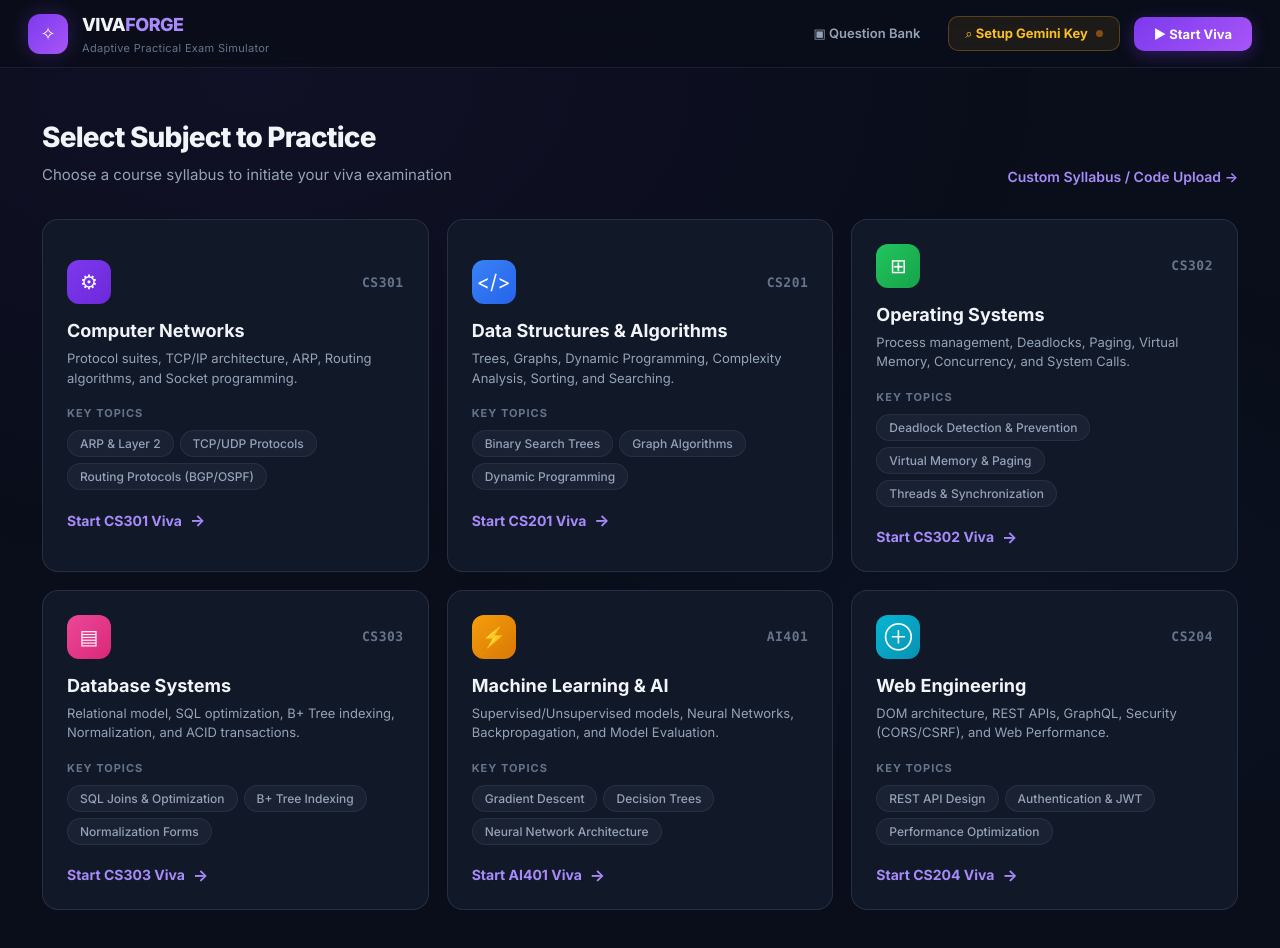
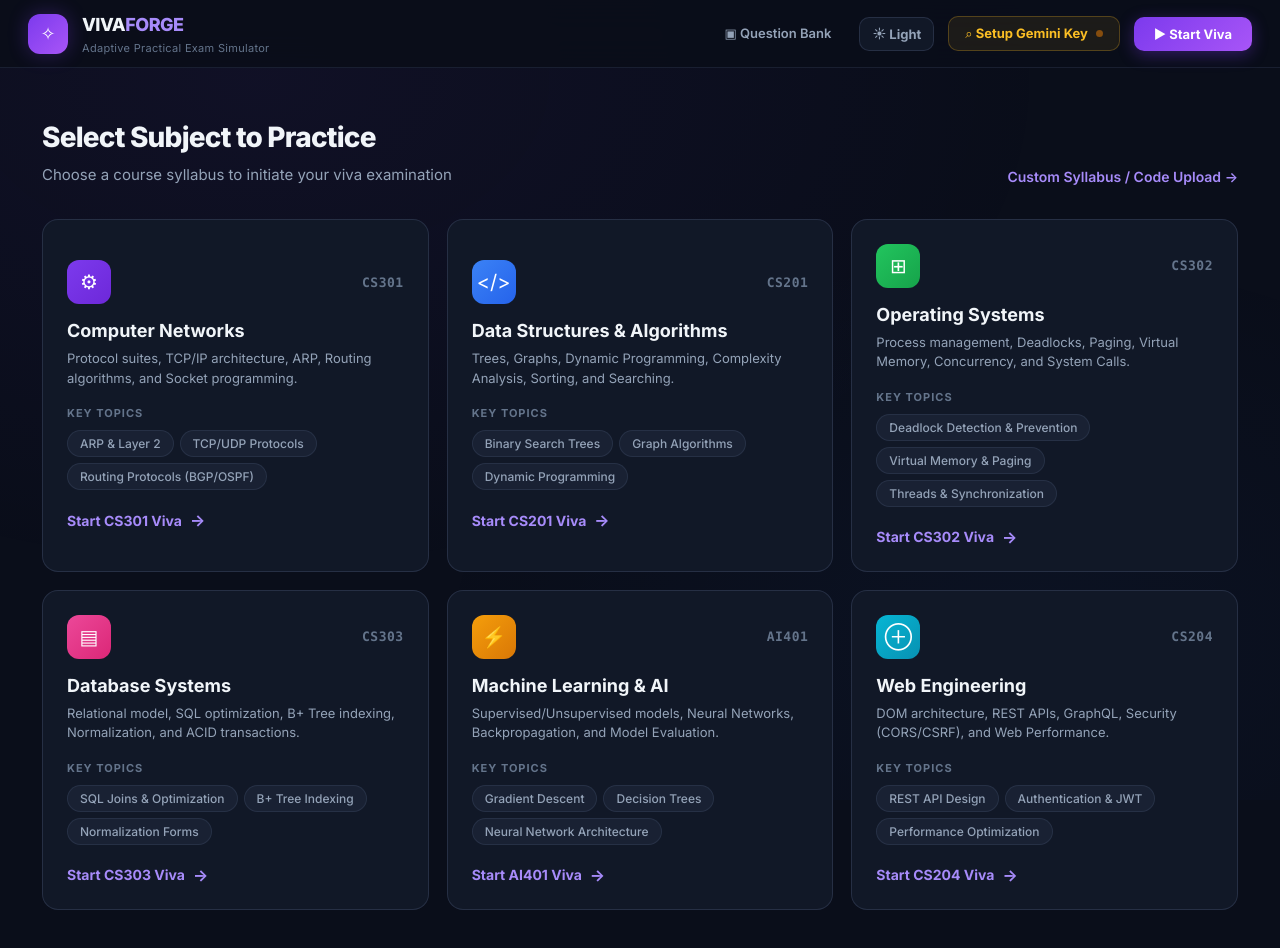
Before and after one commit to Rasgulla812/VivaBank, a React (Vite) app: page / in a window 1280 px wide. Shown: the top 948 px of the page. Built offline with nearby package versions, Linux system fonts and the light colour scheme.

Commit message:
Update2.2

```diff
--- a/src/App.css
+++ b/src/App.css
@@ -7,6 +7,29 @@
   min-height: 100vh;
   background: var(--bg-primary);
   position: relative;
+}
+
+.app-shell.theme-light {
+  --bg-primary: #f5f7fb;
+  --bg-secondary: #ffffff;
+  --bg-card: #ffffff;
+  --bg-card-hover: #f8f9fd;
+  --bg-elevated: #ffffff;
+  --bg-input: #f8fafc;
+  --border-subtle: rgba(71, 85, 105, 0.18);
+  --border-card: rgba(71, 85, 105, 0.24);
+  --border-highlight: rgba(124, 58, 237, 0.35);
+  --text-primary: #172033;
+  --text-secondary: #526078;
+  --text-muted: #718096;
+  --text-accent: #6d28d9;
+  --purple-light: #6d28d9;
+  --purple-glow: rgba(124, 58, 237, 0.14);
+  --green-bg: rgba(34, 197, 94, 0.1);
+  --blue-bg: rgba(59, 130, 246, 0.1);
+  --orange-bg: rgba(245, 158, 11, 0.12);
+  --red-bg: rgba(239, 68, 68, 0.1);
+  color-scheme: light;
 }
 
 /* Subtle background texture */
@@ -36,6 +59,11 @@
   backdrop-filter: blur(16px);
 }
 
+.theme-light .topbar,
+.theme-light .exam-topbar {
+  background: rgba(255, 255, 255, 0.92);
+}
+
 .brand {
   display: flex;
   align-items: center;
@@ -81,6 +109,23 @@
   display: flex;
   align-items: center;
   gap: 14px;
+}
+
+.btn-theme-toggle {
+  padding: 8px 12px;
+  border: 1px solid var(--border-card);
+  border-radius: 10px;
+  color: var(--text-secondary);
+  background: var(--bg-card);
+  font-size: 13px;
+  font-weight: 700;
+  transition: all 0.2s;
+}
+
+.btn-theme-toggle:hover {
+  color: var(--text-primary);
+  border-color: var(--border-highlight);
+  background: var(--bg-card-hover);
 }
 
 .nav-link {
--- a/src/App.tsx
+++ b/src/App.tsx
@@ -62,6 +62,7 @@ function App() {
   const [showHint, setShowHint] = useState(false)
   const [examSource, setExamSource] = useState<'standard' | 'custom'>('standard')
   const [customSyllabus, setCustomSyllabus] = useState('')
+  const [theme, setTheme] = useState<'dark' | 'light'>('dark')
 
   const currentPrompt = questionTemplates[(currentQuestion - 1) % questionTemplates.length](selectedSubject)
   const currentSubjectData = subjects.find(s => s.name === selectedSubject)
@@ -161,7 +162,7 @@ function App() {
   const overallScore = feedback ? Math.round((feedback.accuracy + feedback.depth + feedback.clarity) / 3) : 0
 
   return (
-    <main className="app-shell">
+    <main className={`app-shell ${theme === 'light' ? 'theme-light' : ''}`}>
       {/* ── Top Bar ── */}
       <header className="topbar">
         <a className="brand" href="#top">
@@ -173,6 +174,15 @@ function App() {
         </a>
         <nav className="nav-actions">
           <a href="#subjects" className="nav-link">▣ Question Bank</a>
+          <button
+            className="btn-theme-toggle"
+            type="button"
+            onClick={() => setTheme(theme === 'dark' ? 'light' : 'dark')}
+            aria-label={`Switch to ${theme === 'dark' ? 'light' : 'dark'} mode`}
+            title={`Switch to ${theme === 'dark' ? 'light' : 'dark'} mode`}
+          >
+            {theme === 'dark' ? '☀ Light' : '☾ Dark'}
+          </button>
           <button className="btn-setup-key" type="button" onClick={() => setActiveDialog('key')}>
             ⌕ Setup Gemini Key <span className={`dot ${savedKey ? 'active' : ''}`} />
           </button>
```
